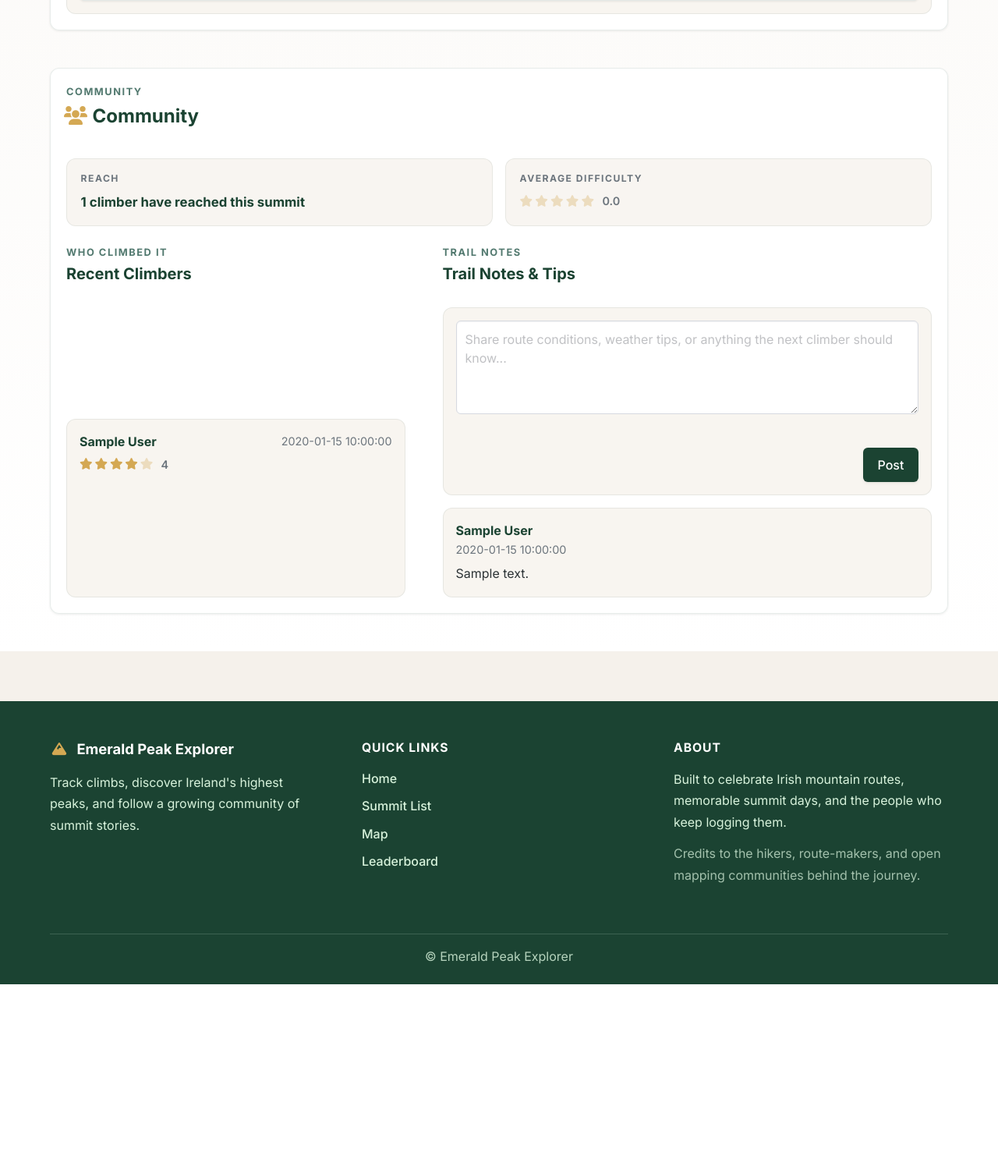
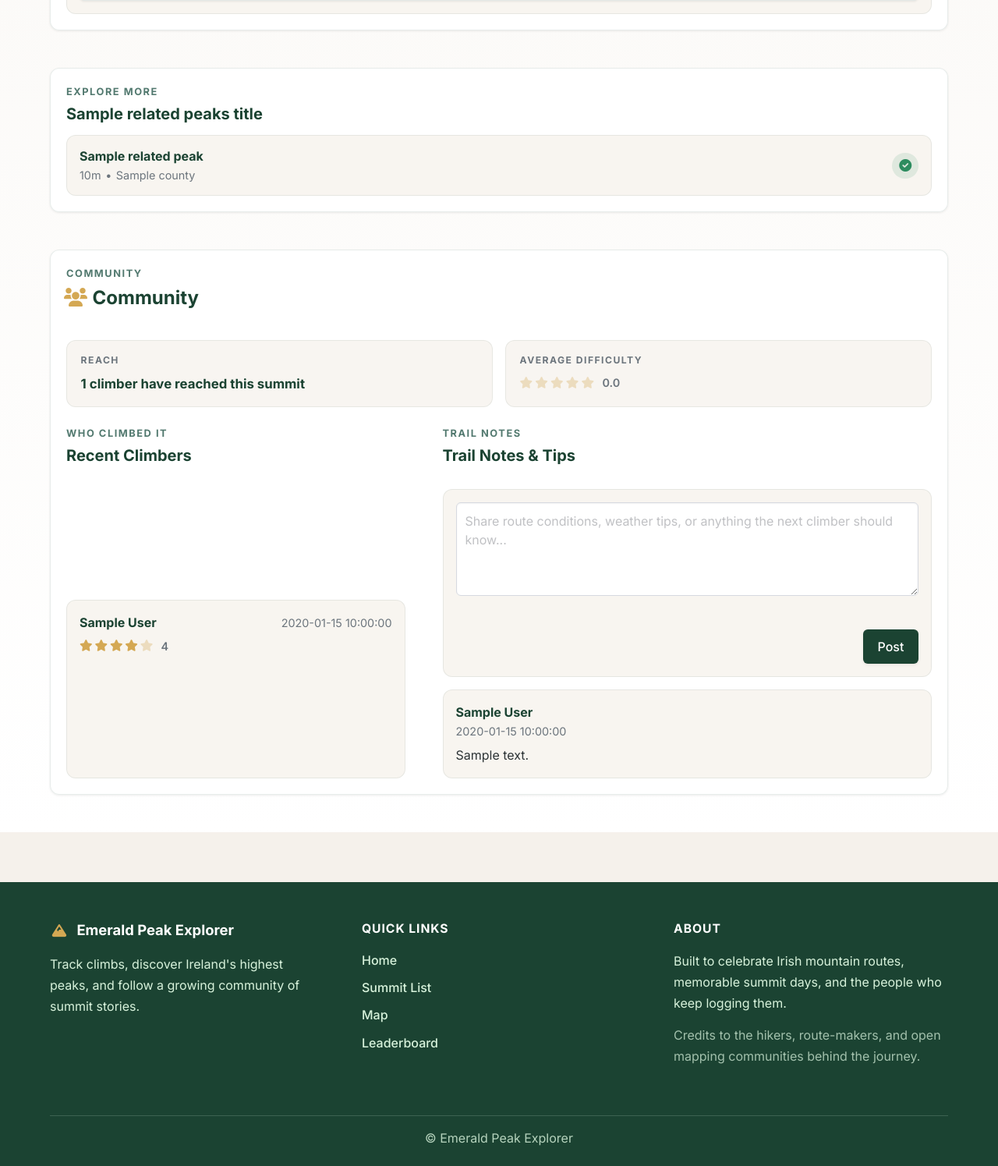
Before and after one commit to AndrianBarbulat/Emerald-Summit-Tracker, a Flask app: template templates/peak_detail.html in a window 1280 px wide. Shown: the part 2548-4043 px from the top of the page at 78% size. Before the commit the page ends 3810 px from the top, so only its background shows below. Run offline with Flask 3, Linux system fonts and the light colour scheme; the template is opened without the code that fills it: most values are stand-ins (such as "Sample title", 1, 10 or a date in 2020); grey boxes marked "Sample" are stand-in pictures.

Commit message:
Built the related peaks section to encourage further exploration based on location. Displayed a small set of nearby peaks using the same range or area with a fallback to county if needed. Designed compact horizontal cards showing peak name, height, county, and status indicator. Linked each card to its respective peak detail page for quick navigation.

```diff
--- a/app.py
+++ b/app.py
@@ -349,6 +349,79 @@ def _build_user_peak_climb_entries(user_climbs: list[dict]) -> list[dict]:
         )
 
     return climb_entries
+
+
+def _normalize_lookup_value(value) -> str:
+    return str(value or "").strip().lower()
+
+
+def _related_peak_sort_key(peak: dict) -> tuple:
+    try:
+        rank_value = int(peak.get("height_rank"))
+    except (TypeError, ValueError):
+        rank_value = 10_000
+
+    peak_height = _to_float(peak.get("height_m") or peak.get("height"))
+    normalized_height = -(peak_height or 0.0)
+    peak_name = str(peak.get("name") or "").strip().lower()
+    return (rank_value, normalized_height, peak_name)
+
+
+def _build_related_peaks(current_peak: dict, current_user_id: str | None) -> dict:
+    all_peaks = get_all_peaks()
+    current_peak_id = current_peak.get("id")
+    range_area = str(current_peak.get("range_area") or "").strip()
+    county = str(current_peak.get("county") or "").strip()
+
+    def matching_peaks(field_name: str, expected_value: str) -> list[dict]:
+        normalized_expected = _normalize_lookup_value(expected_value)
+        if not normalized_expected:
+            return []
+
+        return [
+            peak
+            for peak in all_peaks
+            if peak.get("id") != current_peak_id
+            and _normalize_lookup_value(peak.get(field_name)) == normalized_expected
+        ]
+
+    range_area_matches = matching_peaks("range_area", range_area)
+    county_matches = matching_peaks("county", county)
+
+    related_label = ""
+    related_peaks = []
+    if len(range_area_matches) >= 3 or (range_area_matches and not county_matches):
+        related_label = range_area
+        related_peaks = range_area_matches
+    elif county_matches:
+        related_label = county
+        related_peaks = county_matches
+    else:
+        related_label = range_area
+        related_peaks = range_area_matches
+
+    related_peaks = sorted(related_peaks, key=_related_peak_sort_key)[:5]
+    if current_user_id and related_peaks:
+        peak_statuses = get_peak_statuses(
+            current_user_id,
+            [peak.get("id") for peak in related_peaks if peak.get("id") is not None],
+        )
+        related_peaks = _decorate_peaks_with_statuses(related_peaks, peak_statuses)
+    else:
+        related_peaks = [
+            {
+                **peak,
+                "is_bucket_listed": False,
+                "is_climbed": False,
+                "user_status": "not_attempted",
+            }
+            for peak in related_peaks
+        ]
+
+    return {
+        "title": f"More in {related_label}" if related_label and related_peaks else None,
+        "peaks": related_peaks,
+    }
 
 
 def _normalize_peak_status(status: str | None) -> str:
@@ -753,6 +826,7 @@ def peak_detail(peak_id: int):
     peak_latitude = _to_float(peak.get("latitude") or peak.get("lat"))
     peak_longitude = _to_float(peak.get("longitude") or peak.get("lon") or peak.get("lng"))
     total_climbers = len(climbers)
+    related_peaks_data = _build_related_peaks(peak, user_id)
 
     return render_template(
         "peak_detail.html",
@@ -772,6 +846,8 @@ def peak_detail(peak_id: int):
         has_climbed=has_climbed,
         is_bucket_listed=is_bucket_listed,
         peak_status=peak_status,
+        related_peaks=related_peaks_data["peaks"],
+        related_peaks_title=related_peaks_data["title"],
         user_climbs=user_climbs,
         active_page="summit_list",
         **context,
--- a/static/css/style.css
+++ b/static/css/style.css
@@ -1003,6 +1003,86 @@ body {
     margin: 0;
 }
 
+.peak-detail-related__grid {
+    display: grid;
+    gap: 0.85rem;
+    grid-template-columns: repeat(auto-fit, minmax(220px, 1fr));
+}
+
+.peak-detail-related-card {
+    background: rgba(245, 241, 235, 0.72);
+    border: 1px solid rgba(27, 67, 50, 0.08);
+    border-radius: var(--radius-md);
+    color: inherit;
+    display: block;
+    min-height: 100%;
+    padding: 0.95rem 1rem;
+    text-decoration: none;
+    transition: transform 0.2s ease, box-shadow 0.2s ease, border-color 0.2s ease;
+}
+
+.peak-detail-related-card:hover,
+.peak-detail-related-card:focus-visible {
+    border-color: rgba(27, 67, 50, 0.18);
+    box-shadow: var(--shadow-md);
+    transform: translateY(-1px);
+}
+
+.peak-detail-related-card__body {
+    align-items: center;
+    display: flex;
+    gap: 0.9rem;
+    justify-content: space-between;
+}
+
+.peak-detail-related-card__copy {
+    display: grid;
+    gap: 0.2rem;
+    min-width: 0;
+}
+
+.peak-detail-related-card__title {
+    color: var(--color-forest);
+    font-weight: 700;
+    line-height: 1.3;
+    margin: 0;
+}
+
+.peak-detail-related-card__meta {
+    color: var(--color-grey);
+    display: inline-flex;
+    flex-wrap: wrap;
+    font-size: 0.9rem;
+    gap: 0.35rem;
+    margin: 0;
+}
+
+.peak-detail-related-card__status {
+    align-items: center;
+    border-radius: 999px;
+    display: inline-flex;
+    flex: 0 0 auto;
+    font-size: 1rem;
+    height: 2.1rem;
+    justify-content: center;
+    width: 2.1rem;
+}
+
+.peak-detail-related-card__status--climbed {
+    background: rgba(45, 140, 95, 0.12);
+    color: #2d8c5f;
+}
+
+.peak-detail-related-card__status--bucket_listed {
+    background: rgba(212, 168, 83, 0.16);
+    color: #bf9137;
+}
+
+.peak-detail-related-card__status--not_attempted {
+    background: rgba(126, 126, 126, 0.14);
+    color: #767676;
+}
+
 .site-navbar {
     background: var(--color-forest);
     box-shadow: var(--shadow-md);
@@ -1619,6 +1699,10 @@ body {
         width: 100%;
     }
 
+    .peak-detail-related-card__body {
+        align-items: flex-start;
+    }
+
     .peak-detail-comment-form__actions .button,
     .peak-detail-community__toggle {
         width: 100%;
--- a/templates/peak_detail.html
+++ b/templates/peak_detail.html
@@ -17,6 +17,7 @@
 {% set peak_lng_display = '%.6f'|format(peak.longitude) if peak.longitude is not none else '-' %}
 {% set peak_isolation = peak.isolation_km or peak.isolation or peak.isolation_m %}
 {% set peak_topo_map = peak.topo_map or peak.topographic_map or peak.topo_map_sheet or peak.map_sheet or 'OpenTopoMap' %}
+{% set default_height_unit = 'm' %}
 {% set weather_icons = {
     'sunny': 'fa-sun',
     'cloudy': 'fa-cloud-sun',
@@ -478,6 +479,52 @@
             </div>
             {% endif %}
 
+            {% if related_peaks %}
+            <div class="column is-12">
+                <div class="box peak-detail-section peak-detail-related">
+                    <div class="peak-detail-section__header">
+                        <div>
+                            <p class="peak-detail-section__eyebrow">Explore More</p>
+                            <h2 class="title is-5 peak-detail-section__title">{{ related_peaks_title }}</h2>
+                        </div>
+                    </div>
+
+                    <div class="peak-detail-related__grid">
+                        {% for related_peak in related_peaks %}
+                        {% set related_height_m = related_peak.height_m or related_peak.height %}
+                        <a href="{{ url_for('peak_detail', peak_id=related_peak.id) }}" class="peak-detail-related-card">
+                            <div class="peak-detail-related-card__body">
+                                <div class="peak-detail-related-card__copy">
+                                    <p class="peak-detail-related-card__title">{{ related_peak.name or 'Unnamed Peak' }}</p>
+                                    <p class="peak-detail-related-card__meta">
+                                        {% if related_height_m %}{{ related_height_m }}{{ default_height_unit }}{% else %}Height unknown{% endif %}
+                                        <span aria-hidden="true">&bull;</span>
+                                        <span>{{ related_peak.county or 'Unknown county' }}</span>
+                                    </p>
+                                </div>
+                                {% if profile %}
+                                <span
+                                    class="peak-detail-related-card__status peak-detail-related-card__status--{{ related_peak.user_status }}"
+                                    title="{% if related_peak.user_status == 'climbed' %}Climbed{% elif related_peak.user_status == 'bucket_listed' %}Bucket listed{% else %}Not attempted{% endif %}"
+                                    aria-label="{% if related_peak.user_status == 'climbed' %}Climbed{% elif related_peak.user_status == 'bucket_listed' %}Bucket listed{% else %}Not attempted{% endif %}"
+                                >
+                                    {% if related_peak.user_status == 'climbed' %}
+                                    <i class="fas fa-circle-check" aria-hidden="true"></i>
+                                    {% elif related_peak.user_status == 'bucket_listed' %}
+                                    <i class="fas fa-bookmark" aria-hidden="true"></i>
+                                    {% else %}
+                                    <i class="fas fa-minus" aria-hidden="true"></i>
+                                    {% endif %}
+                                </span>
+                                {% endif %}
+                            </div>
+                        </a>
+                        {% endfor %}
+                    </div>
+                </div>
+            </div>
+            {% endif %}
+
             <div
                 class="column is-12"
                 data-peak-community
```
